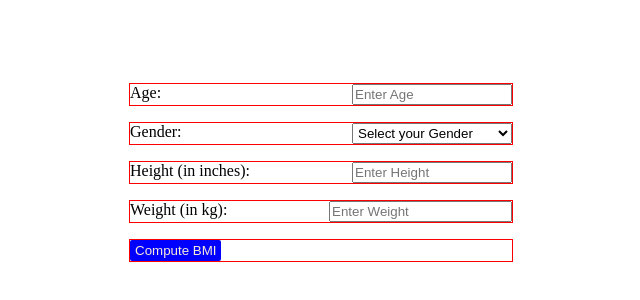
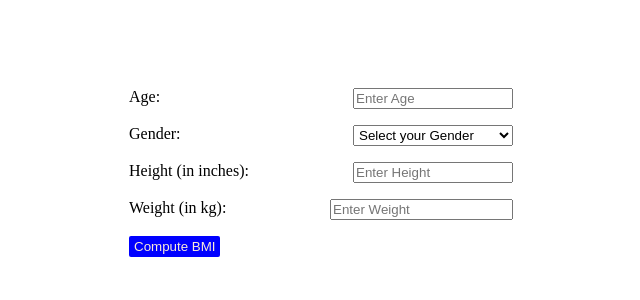
Before and after one commit to lal15aditi/VirSoftech-Task, a React (Create React App) app: page / in a window 1280 px wide. Shown: the part 148-448 px from the top of the page, without its empty margins (319-959 px from the left). Built offline with nearby package versions, Linux system fonts and the light colour scheme.

Commit message:
Update Test.css

```diff
--- a/src/Components/Test.css
+++ b/src/Components/Test.css
@@ -18,10 +18,10 @@
     display: flex;
     justify-content: space-between;
     min-width: 30%;
-    max-width: 90%;
+/*     max-width: 90%; */
     gap: 8px;
     text-align: left;
-    border: 1px solid red;
+/*     border: 1px solid red; */
 }
 
 button {
```
